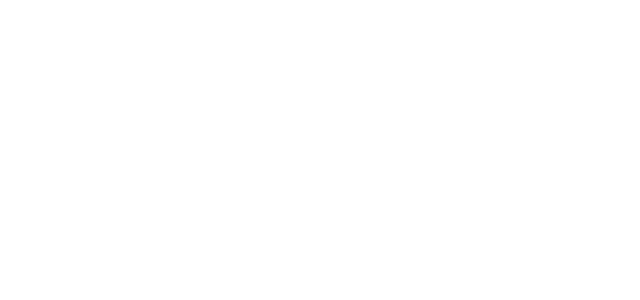
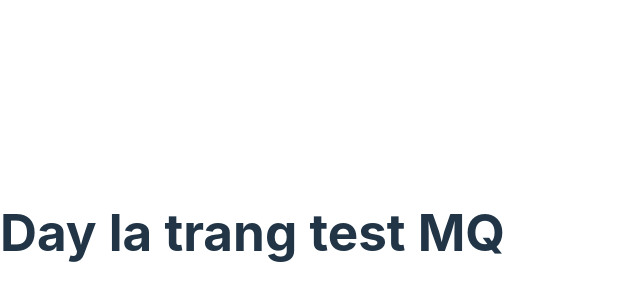
Before and after one commit to LuuBao5197/EProject3Client, a React (Vite) app in the folder eprojectclient/: page /contest in a window 1280 px wide. Before the commit this address had no page. Shown: the part 168-468 px from the top of the page, without its empty margins (0-640 px from the left). Built offline with nearby package versions, Linux system fonts and the light colour scheme.

Commit message:
Mq update

```diff
--- a/eprojectclient/package.json
+++ b/eprojectclient/package.json
@@ -27,6 +27,6 @@
     "eslint-plugin-react-hooks": "^5.0.0",
     "eslint-plugin-react-refresh": "^0.4.16",
     "globals": "^15.14.0",
-    "vite": "^6.0.5"
+    "vite": "^6.0.6"
   }
 }
--- /dev/null
+++ b/eprojectclient/src/pages/Contest.jsx
@@ -0,0 +1,13 @@
+
+function Contest() {
+    return (
+        <div>
+            <h1>Day la trang test MQ</h1>
+
+
+        </div>
+    )
+
+}
+
+export default Contest;
--- a/eprojectclient/src/pages/Home.jsx
+++ b/eprojectclient/src/pages/Home.jsx
@@ -1,6 +1,5 @@
-import React from 'react';
 
-function Home(props) {
+function Home() {
     return (
         <div>
             <h1>Day la trang home</h1>
```
Also changed, not shown: eprojectclient/src/routes/routes.js (+9 -0 lines), 1 other file (tests, documents, lock files or other folders).
